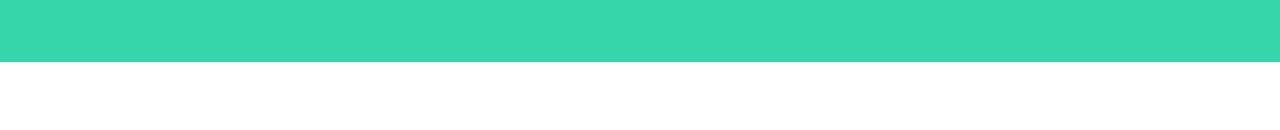
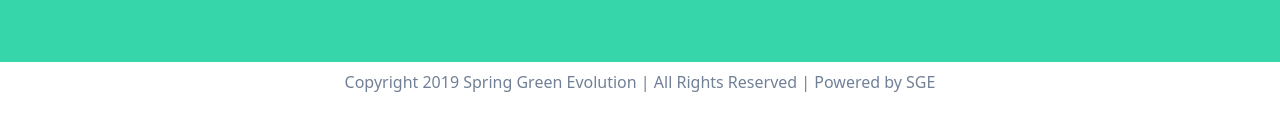
Before and after one commit to NickUseGitHub/sge-thai-template, a React (Create React App) app: page / in a window 1280 px wide. Shown: the part 366-496 px from the top of the page. Built offline with nearby package versions, Linux system fonts and the light colour scheme.

Commit message:
[home-page] add powered by

```diff
--- a/src/components/layouts/Footer.tsx
+++ b/src/components/layouts/Footer.tsx
@@ -2,6 +2,7 @@ import React from 'react'
 
 export default function Footer() {
   return (
+    <>
       <div className="w-full bg-footer">
         <footer className="container mx-auto py-8 border-t border-gray-400">
           <div className="container flex px-3 py-8 ">
@@ -121,5 +122,13 @@ export default function Footer() {
           </div>
         </footer>
       </div>
+
+      {/* powered by */}
+      <div className="w-full text-center p-2">
+        Copyright 2019 Spring Green Evolution | All Rights Reserved | Powered by
+        SGE
+      </div>
+      {/* end powered by */}
+    </>
   )
 }
```
Lines whose indentation alone changed are shown as unchanged.
